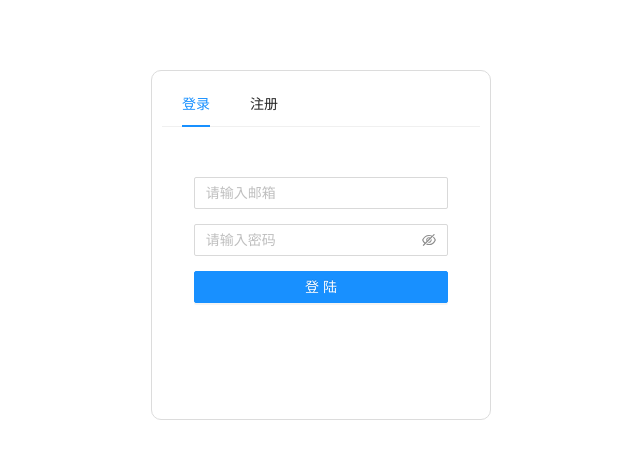
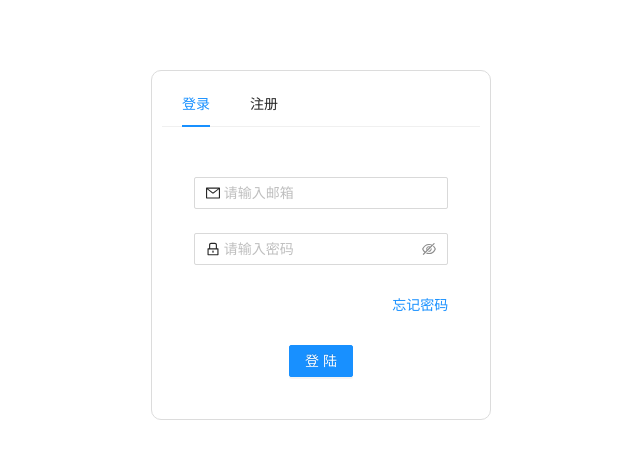
Before and after one commit to 1578536879/bookkeeping-web, a React (Create React App) app: page / in a window 1280 px wide. Shown: the top 458 px of the page, without its empty margins (319-959 px from the left). Built offline with nearby package versions, Linux system fonts and the light colour scheme.

Commit message:
修改登陆注册页面元素

```diff
--- a/src/component/login/login.css
+++ b/src/component/login/login.css
@@ -4,7 +4,6 @@
     transform: translateY(50px);
 }
 
-.password{
-    margin-bottom: 15px;
-    margin-top: 15px;
+.login-form-forgot{
+    float: right;
 }
--- a/src/component/login/login.jsx
+++ b/src/component/login/login.jsx
@@ -1,8 +1,10 @@
 import React, { Component } from "react";
-import {Input, Button} from 'antd'
+import {Input, Button, Form} from 'antd'
+import {LockOutlined, MailOutlined} from '@ant-design/icons'
+import {withRouter} from 'react-router-dom'
 import './login.css'
 
-export default class Login extends Component{
+class Login extends Component{
     constructor(props){
         super(props)
         this.state = {
@@ -38,12 +40,27 @@ export default class Login extends Component{
 
     render(){
         return (
-            <div className="login">
-                <Input placeholder="请输入邮箱" value={this.state.email} size="middle" onChange={this.emailChange}/>
-                <Input.Password placeholder="请输入密码"  value={this.state.password} className="password" size="middle" onChange={this.passwordChange}/>
-                <Button type="primary" block onClick={this.login}>登 陆</Button>
-            </div>
+            <Form className='login' style={{margin: 'auto'}}>
+                <Form.Item name='email' rules={[{
+                    required: true,
+                    pattern: /^[A-Za-z0-9\u4e00-\u9fa5]+@[a-zA-Z0-9_-]+(\.[a-zA-Z0-9_-]+)+$/,
+                    message: '邮箱格式错误'
+                }]}>
+                    <Input prefix={<MailOutlined />} placeholder='请输入邮箱' value={this.state.email}></Input>
+                </Form.Item>
+                <Form.Item name="password">
+                    <Input.Password prefix={<LockOutlined/>}  type="password" placeholder="请输入密码" value={this.state.password} />
+                </Form.Item>
+                <Form.Item>
+                    <a className="login-form-forgot" href="">忘记密码</a>
+                </Form.Item>
 
+                <Form.Item>
+                    <Button type="primary" htmlType="submit" className="login-form-button" onClick={this.login}>登陆</Button>
+                </Form.Item>
+            </Form>
         )
     }
 }
+
+export default withRouter(Login)
--- a/src/component/register/register.css
+++ b/src/component/register/register.css
@@ -1,12 +1,7 @@
-.regiser{
+.register{
     width: 80%;
     margin: auto;
     transform: translateY(50px);
-}
-
-.password{
-    margin-bottom: 15px;
-    margin-top: 15px;
 }
 
 .codeBnt{
--- a/src/component/register/register.jsx
+++ b/src/component/register/register.jsx
@@ -1,5 +1,6 @@
 import React, { Component } from "react";
-import {Input, Button} from 'antd'
+import {Input, Button, Form} from 'antd'
+import {LockOutlined, MailOutlined, UserOutlined } from '@ant-design/icons'
 import './register.css'
 
 export default class Register extends Component{
@@ -9,6 +10,7 @@ export default class Register extends Component{
             email: '',
             password: '',
             code: '',
+            username: '',
             codeBnt: 'primary',
             codeStyle: {
                 width: '55%',
@@ -36,20 +38,35 @@ export default class Register extends Component{
         })
     }
 
-    login(){
+    register(){
         console.log(this.state)
     }
 
     render(){
         return (
-            <div className="regiser">
-                <Input placeholder="请输入用户名" value={this.state.email} size="middle" onChange={this.emailChange}/>
-                <Input.Password placeholder="请输入密码"  value={this.state.password} className="password" size="middle" onChange={this.passwordChange}/>
-                <Input placeholder="请输入验证码" value={this.state.code} style={this.state.codeStyle}/>
-                <Button type={this.state.codeBnt} className="codeBnt">获取验证码</Button>
-                <Button type="primary" block onClick={this.login}>登 陆</Button>
-            </div>
+            <Form className='register' style={{margin: 'auto'}}>
+                <Form.Item name='email' rules={[{
+                    required: true,
+                    pattern: /^[A-Za-z0-9\u4e00-\u9fa5]+@[a-zA-Z0-9_-]+(\.[a-zA-Z0-9_-]+)+$/,
+                    message: '邮箱格式错误'
+                }]} style={{marginBottom: '10px'}}>
+                    <Input prefix={<MailOutlined />} placeholder='请输入邮箱' value={this.state.email}></Input>
+                </Form.Item>
+                <Form.Item style={{marginBottom: '10px'}}>
+                    <Input prefix={<UserOutlined />}  type="password" placeholder="请输入用户名" value={this.state.username} />
+                </Form.Item>
+                <Form.Item name="password" style={{marginBottom: '10px'}}>
+                    <Input.Password prefix={<LockOutlined/>}  type="password" placeholder="请输入密码" value={this.state.password} />
+                </Form.Item>
 
+                <Form.Item style={{marginBottom: '10px'}}>
+                    <Input value={this.state.code} placeholder='验证码' style={{width: '53%', marginRight: '5%',}}></Input>
+                    <Button type="primary" className='codeBnt'>获取验证码</Button>
+                </Form.Item>
+                <Form.Item>
+                    <Button type="primary" htmlType="submit" onClick={this.register} block>注册</Button>
+                </Form.Item>
+            </Form>
         )
     }
 }
```
